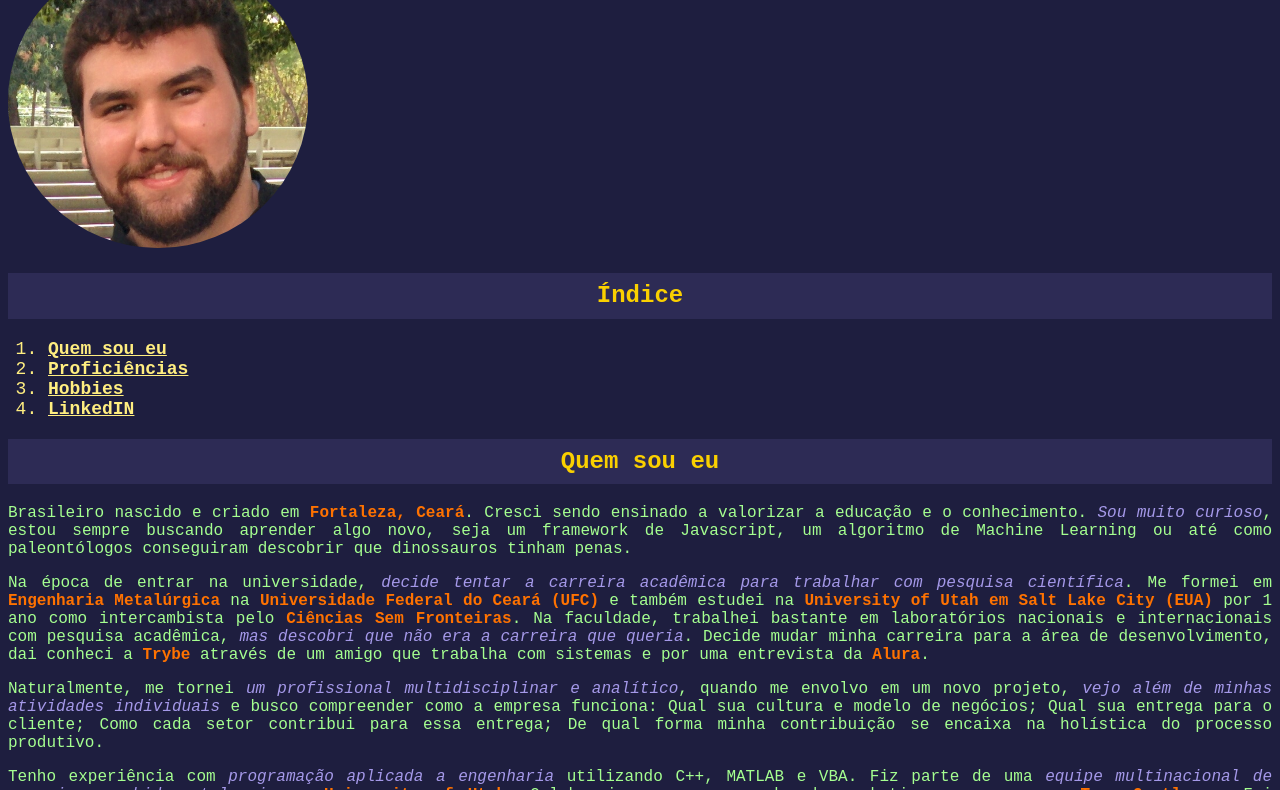
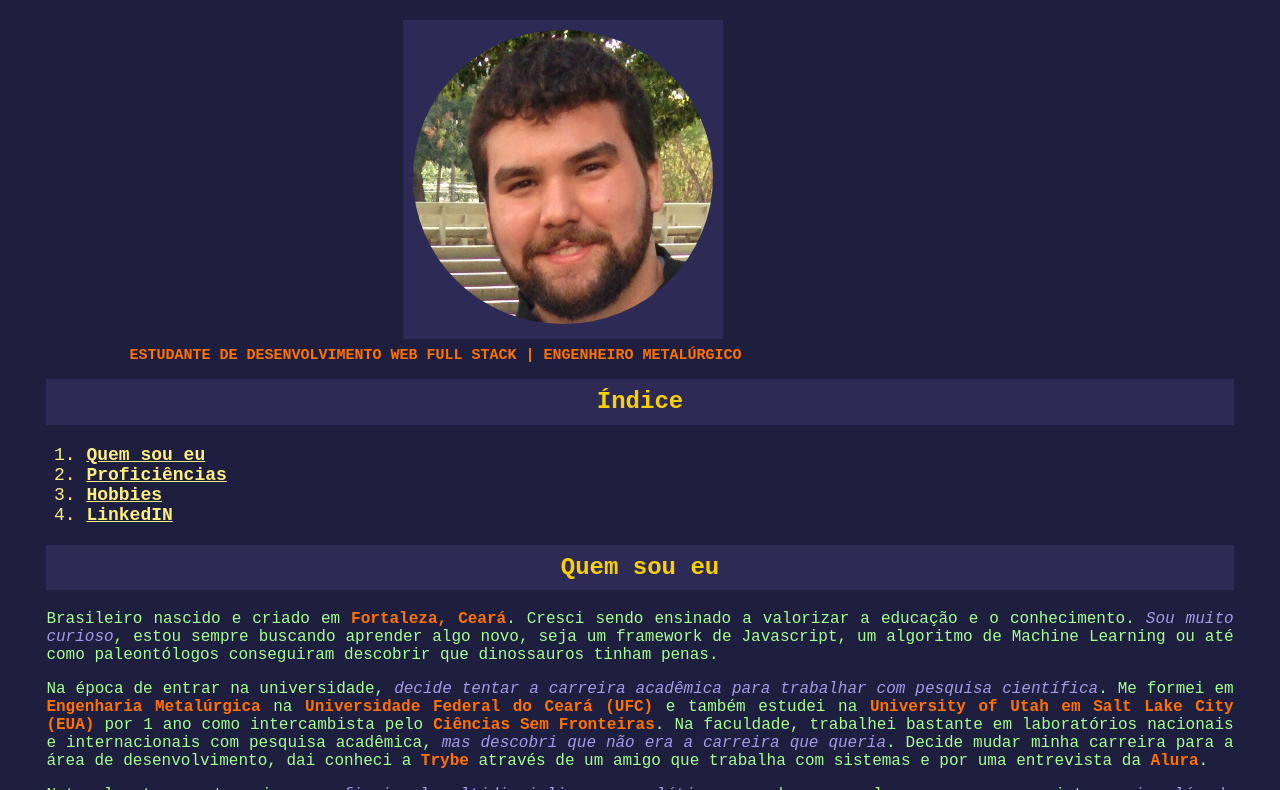
Before and after one commit to gabe-ao/gabe-ao.github.io, a plain HTML site: page index.html in a window 1280 px wide. Shown: the part 134-924 px from the top of the page. Drawn offline with Linux system fonts and the light colour scheme.

Commit message:
Reorganizado em divs e foto centralizada

```diff
--- a/index.html
+++ b/index.html
@@ -8,9 +8,15 @@
 
     <body>
 
-        <h1>Portifólio - Gabriel Almeida de Oliveira (beta release)</h1>
-        <a href="#quem>"><img src="Eu Formatura 3x4.png" id="3x4" width="300px" alt="Foto de perfil 3 por 4 de Gabriel Almeida de Oliveira, o autor deste portifólio."></a>
+        <div id="top-container">
+            <h1 id="titulo-pagina">Portifólio - Gabriel Almeida de Oliveira (beta release)</h1>
+            <div id="foto-container">
+                <a id="minha-foto" href="#quem>"><img src="Eu Formatura 3x4.png" id="3x4" width="300px" alt="Foto de perfil 3 por 4 de Gabriel Almeida de Oliveira, o autor deste portifólio."></a>
+                <p id="pfp-descricao"> Estudante de Desenvolvimento Web Full Stack | Engenheiro Metalúrgico</p>
+            </div>
+        </div>
 
+        <div id="nav">
             <h2>Índice</h2>
             <ol>
                 <li><a href="#quem">Quem sou eu</a></li>
@@ -18,14 +24,18 @@
                 <li><a href="#hobbies">Hobbies</a></li>
                 <li><a href="https://www.linkedin.com/in/gabe-ao/" target="_blank">LinkedIN</a></li>
             </ol>
+        </div>
 
-        <h2 id="quem">Quem sou eu</h2>
+        <div id="quem">
+            <h2>Quem sou eu</h2>
             <p>Brasileiro nascido e criado em <strong>Fortaleza, Ceará</strong>. Cresci sendo ensinado a valorizar a educação e o conhecimento. <em>Sou muito curioso</em>, estou sempre buscando aprender algo novo, seja um framework de Javascript, um algoritmo de Machine Learning ou até como paleontólogos conseguiram descobrir que dinossauros tinham penas.</p>
             <p>Na época de entrar na universidade, <em>decide tentar a carreira acadêmica para trabalhar com pesquisa científica</em>. Me formei em <strong>Engenharia Metalúrgica</strong> na <strong>Universidade Federal do Ceará (UFC)</strong> e também estudei na <strong>University of Utah em Salt Lake City (EUA)</strong> por 1 ano como intercambista pelo <strong>Ciências Sem Fronteiras</strong>. Na faculdade, trabalhei bastante em laboratórios nacionais e internacionais com pesquisa acadêmica, <em>mas descobri que não era a carreira que queria</em>. Decide mudar minha carreira para a área de desenvolvimento, dai conheci a <strong>Trybe</strong> através de um amigo que trabalha com sistemas e por uma entrevista da <strong>Alura</strong>.</p>
             <p>Naturalmente, me tornei <em>um profissional multidisciplinar e analítico</em>, quando me envolvo em um novo projeto, <em>vejo além de minhas atividades individuais</em> e busco compreender como a empresa funciona: Qual sua cultura e modelo de negócios; Qual sua entrega para o cliente; Como cada setor contribui para essa entrega; De qual forma minha contribuição se encaixa na holística do processo produtivo.</p>
             <p>Tenho experiência com <em>programação aplicada a engenharia</em> utilizando C++, MATLAB e VBA. Fiz parte de uma <em>equipe multinacional de pesquisa em hidrometalurgia</em> na <strong>University of Utah</strong>. Colaborei com uma campanha de marketing para a marca <strong>True Gentleman</strong>. Fui expositor voluntário no <strong>SANA</strong>. Estagiei com perícia em segurança do trabalho. Atualmente, estou me <em>especializando na área de desenvolvimento web</em>.</p>
+        </div>
 
-        <h2 id="pros">Proficiências</h2>
+        <div id="skills">
+            <h2>Proficiências</h2>
             <h3>Soft Skills</h3>
             <ul>
                 <li class="destaque"><strong>Autoliderança</strong></li>
@@ -56,12 +66,17 @@
                 <li class="destaque"><strong>Pesquisa Acadêmica</strong></li>
                 <li class="simples">Metalurgia Física</li>
             </ul>
+        </div>
 
-        <h2 id="hobbies">Hobbies</h2>
+        <div id="hobbies">
+            <h2>Hobbies</h2>
             <p>No meu tempo livre, ouço bastante podcast, <strong><a href="https://xadrezverbal.com/" target="_blank">Xadrez Verbal</a></strong>, <strong><a href="https://gugacast.com/" target="_blank">Gugacast</a></strong>, <strong><a href="https://eutava.la/" target="_blank">Eu tava lá</a></strong>, <strong><a href="https://www.matandorobosgigantes.com/" target="_blank">MRG</a></strong>. Gosto de canais do Youtube como <strong><a href="https://www.youtube.com/c/vsauce1" target="_blank">Vsauce</a></strong>, <strong><a href="https://www.youtube.com/c/TierZoo" target="_blank">TierZoo</a></strong>, <strong><a href="https://www.youtube.com/c/gaveta" target="_blank">Gaveta</a></strong>, <strong><a href="https://www.youtube.com/c/inanutshell">Kurzgesagt - In a Nutshell</a></strong>. Já li Guerra dos Tronos, Sherlock Holmes a alguns outros. Sempre que posso visito meus amigos pra jogar conversa fora e jogarmos boardgames ou magic.</p>
             <p>Meu gosto musical é bem eclético, já viciei tanto em escutar <strong><a href="https://www.youtube.com/channel/UCPNokRZ9hacjIQ3IQL6HNUQ" target="_blank">Zedd</a></strong> quanto <strong><a href="https://en.wikipedia.org/wiki/Bezerra_da_Silva">Bezerra da Silva</a></strong>. Porém, nunca fui fã de acompanhar a trajetória de nenhuma banda. Atualmente, tenho consumido muita playlist do spotify de alt rock e estou viciado na trilha sonora dos Dooms, criada pelo <strong><a href="https://www.youtube.com/c/MickGordon" target="_blank">Mick Gordon</a></strong>.</p>
+        </div>
 
+        <div id="mylinks">
             <h2><a href="https://www.linkedin.com/in/gabe-ao/" target="_blank">LinkedIN</a></h2>
+        </div>
 
     </body>
     </html>
--- a/style.css
+++ b/style.css
@@ -1,5 +1,40 @@
 body {
     background-color: #1E1E3F;
+    padding: 3%;
+}
+
+#top-container {
+
+}
+
+#titulo-pagina {
+    text-align: center;
+    line-height: 1.7cm;
+}
+
+#foto-container {
+    height: 340px;
+    position: relative;
+    margin: 0%;
+}
+
+#minha-foto {
+    position: absolute;
+    float: top;
+    left: 30%;
+    padding: 10px;
+    background-color:#2D2B55;
+}
+
+#pfp-descricao {
+    position: absolute;
+    top: 92%;
+    left: 7%;
+    font-family: Purisa, monospace,sans-serif;
+    font-weight: bold;
+    text-transform: uppercase;
+    font-size: 15px;
+    color:#FF7200;
 }
 
 h1, h2, h2 a {
```
Lines whose indentation alone changed are shown as unchanged.
